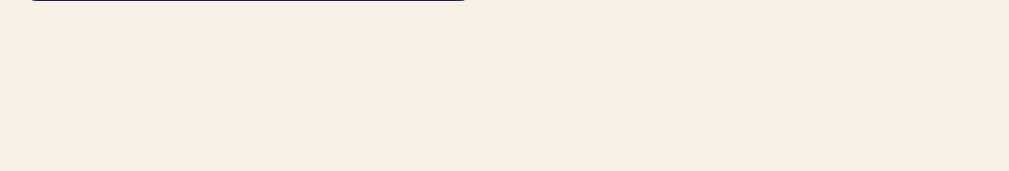
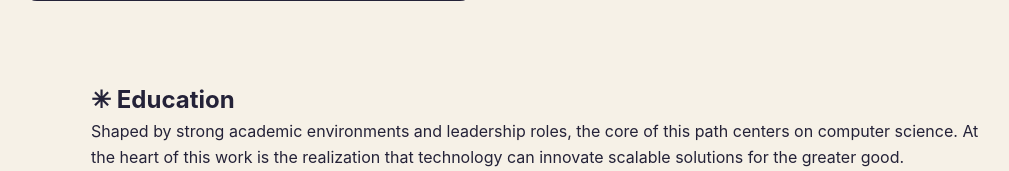
Before and after one commit to beccaovels/myportofolio, a Django app: page / in a window 1280 px wide. Shown: the part 674-845 px from the top of the page, without its empty margins (93-1102 px from the left). Before the commit the page ends 675 px from the top, so only its background shows below. Run offline with Django 5.2, Linux system fonts and the light colour scheme; some web fonts are replaced.

Commit message:
feat(education): add education section skeleton with semantic markup

```diff
--- a/templates/index.html
+++ b/templates/index.html
@@ -28,6 +28,7 @@
     </div>
 </header>
 
+<!-- hero -->
 <section class="hero" id="profile">
     <div class="container">
         <div class="hero-card-box">
@@ -81,3 +82,26 @@
         </div>
     </div>
 </section>
+
+<!-- education -->
+<section class="education" id="education">
+    <div class="container">
+
+        <header class="section-intro">
+            <h2><span class="section-icon" aria-hidden="true">✳</span> Education</h2>
+            <p class="section-desc">
+                Shaped by strong academic environments and leadership roles, the core of this path centers on
+                computer science. At the heart of this work is the realization that technology can innovate
+                scalable solutions for the greater good.
+            </p>
+        </header>
+
+        <div class="education-body">
+            <div class="education-grid">
+                <!-- cards added in next commit -->
+            </div>
+        </div>
+
+    </div>
+</section>
+</body>
```
